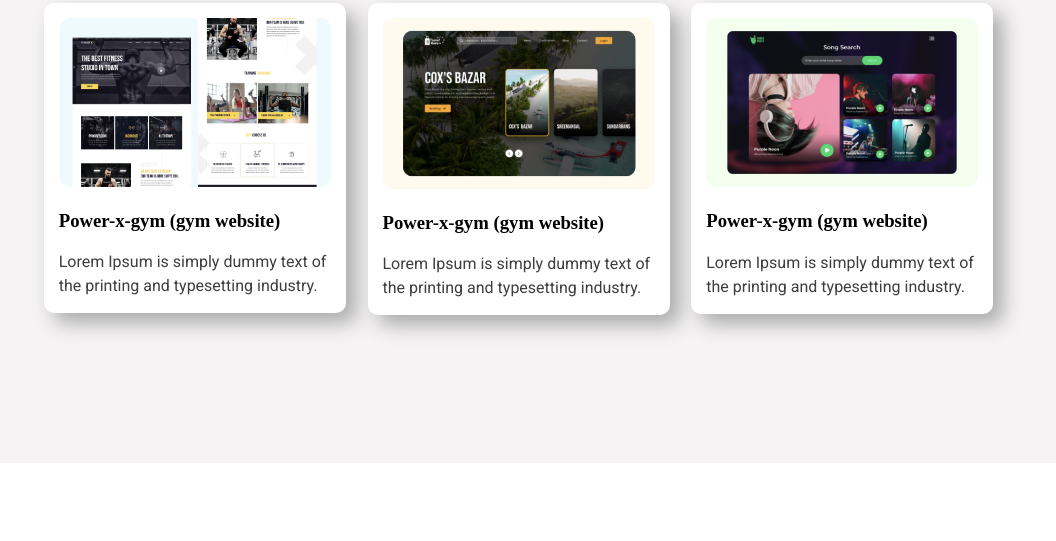
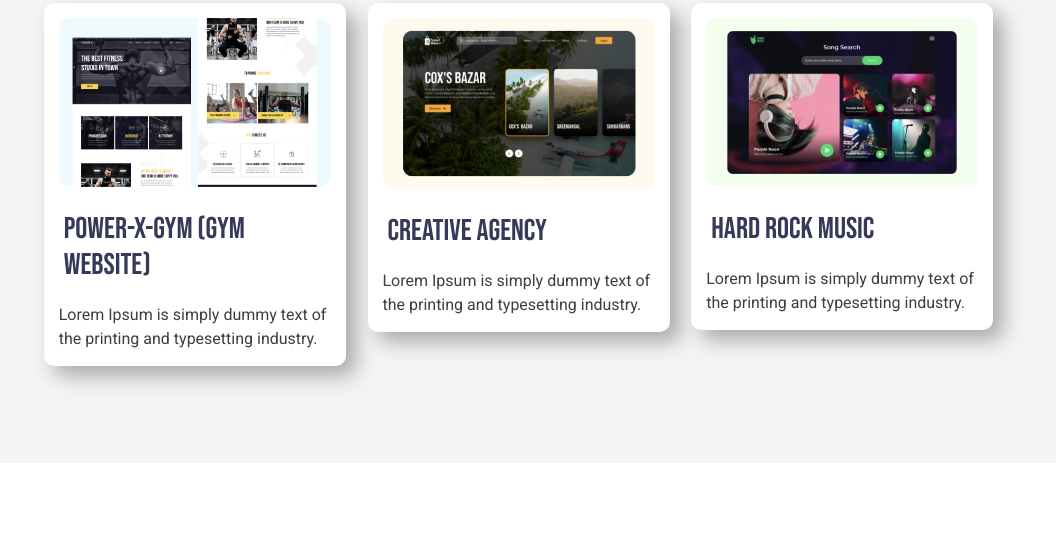
Before and after one commit to Safwan504/assignment-one, a plain HTML site: page index.html in a window 1280 px wide. Shown: the part 1337-1878 px from the top of the page, without its empty margins (74-1130 px from the left). Drawn offline with Linux system fonts and the light colour scheme.

Commit message:
font added

```diff
--- a/css/style.css
+++ b/css/style.css
@@ -60,6 +60,13 @@ h2{
     margin: 0;
     margin-bottom: 30px;
 }
+h3{
+    font-family: 'Bebas Neue', cursive;
+    font-size: 30px;
+    color: #363958;
+    font-weight: 400;
+    margin: 20px 5px;
+}
 .button-one{
     margin-top: 50px;
 }
--- a/index.html
+++ b/index.html
@@ -56,13 +56,13 @@
             </div>
             <div class="work-image">
                 <img src="images/work-two.png" alt="">
-                <h3>Power-x-gym (gym website)</h3>
+                <h3>Creative Agency</h3>
                 <p>Lorem Ipsum is simply dummy text of the
                     printing and typesetting industry.</p>
             </div>
             <div class="work-image">
                 <img src="images/work-three.png" alt="">
-                <h3>Power-x-gym (gym website)</h3>
+                <h3>Hard Rock Music</h3>
                 <p>Lorem Ipsum is simply dummy text of the
                     printing and typesetting industry.</p>
             </div>
```
